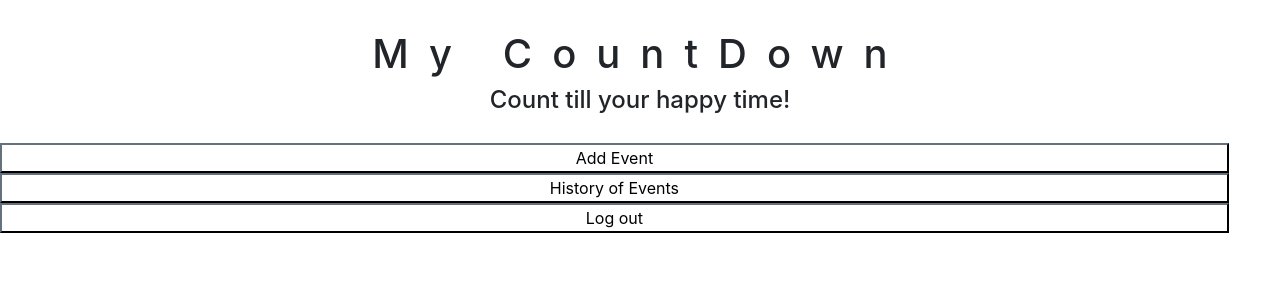
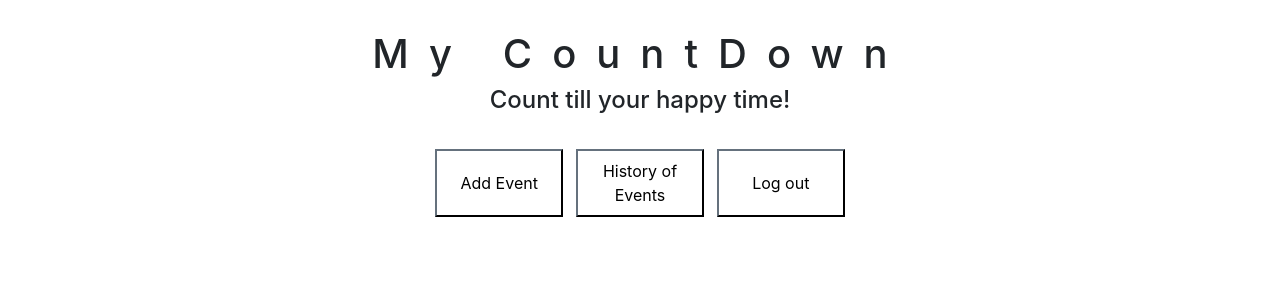
Before and after one commit to laimaurnezaite/CountDown, a Flask app: page /layout in a window 1280 px wide. Shown: the top 300 px of the page. Run offline with Flask 2, Linux system fonts and the light colour scheme; some libraries are stand-ins or nearby versions.

Commit message:
add changes to UI design

```diff
--- a/templates/layout.html
+++ b/templates/layout.html
@@ -4,8 +4,8 @@
         <title>CountDown</title>
         <meta charset="utf-8">
         <meta name="viewport" content="width=device-width, initial-scale=1">
+        <link rel="stylesheet" href="https://maxcdn.bootstrapcdn.com/bootstrap/4.4.1/css/bootstrap.min.css">
         <link href="/static/styles.css" rel="stylesheet">
-        <link rel="stylesheet" href="https://maxcdn.bootstrapcdn.com/bootstrap/4.4.1/css/bootstrap.min.css">
         <script src="https://ajax.googleapis.com/ajax/libs/jquery/3.4.1/jquery.min.js"></script>
         <script src="https://cdnjs.cloudflare.com/ajax/libs/popper.js/1.16.0/umd/popper.min.js"></script>
         <script src="https://maxcdn.bootstrapcdn.com/bootstrap/4.4.1/js/bootstrap.min.js"></script>
@@ -13,10 +13,14 @@
     <body>
         <h1>My CountDown</h1>
         <h4>Count till your happy time!</h4>
-        <button type="button" class="block" onclick='window.location.href = "/form/add-event";'>Add Event</button>
-        <button type="button" class="block" onclick='window.location.href = "/history";'>History of Events</button>
-        <button type="button" class="block" onclick='window.location.href = "/logout";'>Log out</button>
-        <main class="container2">
+            <div class="d-flex justify-content-center">
+                    <button type="button" id="menu" class="p-2 bd-highlight" onclick='window.location.href = "/form/add-event";'>Add Event</button>
+                    <button type="button" id="menu" class="p-2 bd-highlight" onclick='window.location.href = "/history";'>History of Events</button>
+                    <button type="button" id="menu" class="p-2 bd-highlight" onclick='window.location.href = "/logout";'>Log out</button>
+            </div>
+
+
+        <main>
             {% block main %}{% endblock %}
         </main>
     </body>
```
